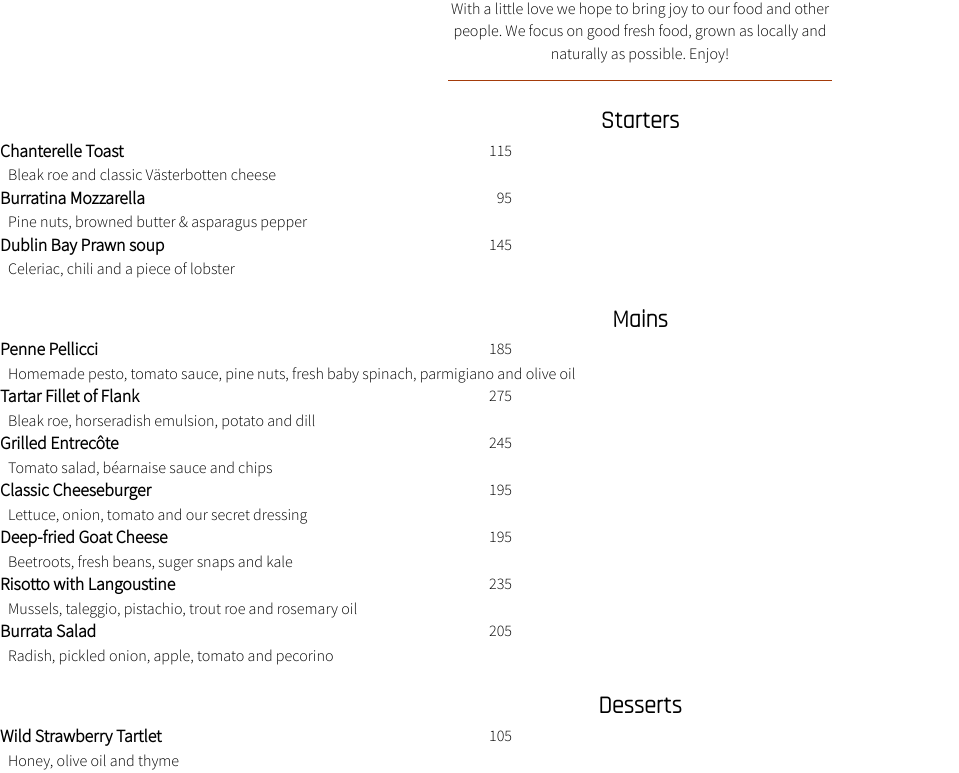
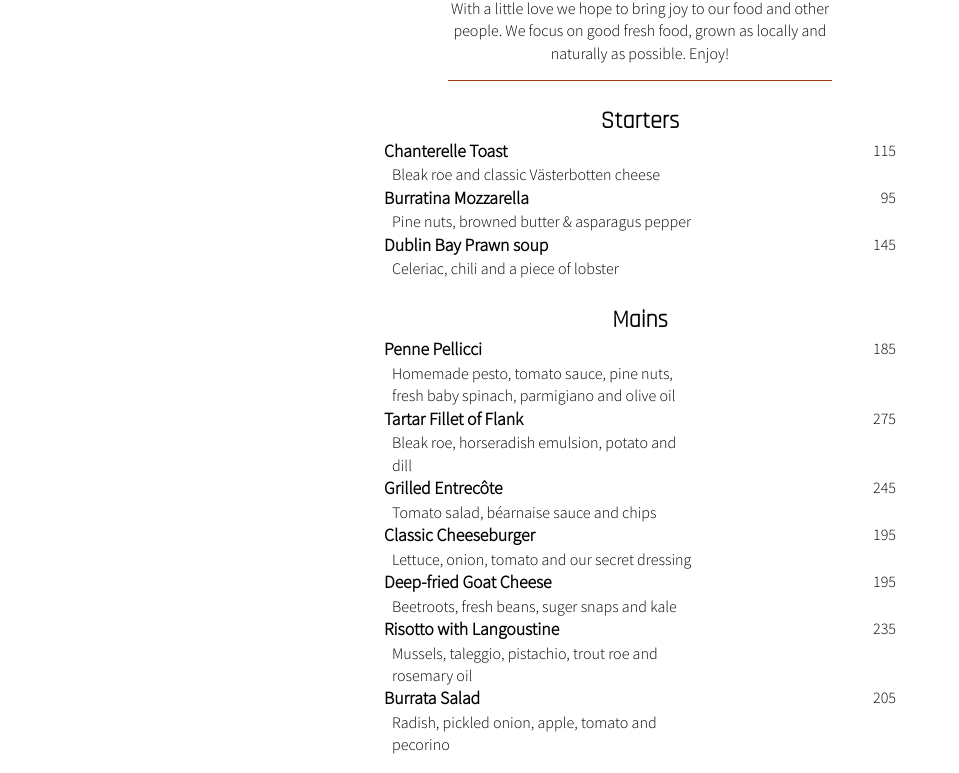
Before and after one commit to JuliaLahdo/malina-restaurant, a React (Create React App) app: page /Menu in a window 1280 px wide. Shown: the part 880-1653 px from the top of the page, without its empty margins (0-959 px from the left). Built offline with nearby package versions, Linux system fonts and the light colour scheme; the HTML template or start-up script is replaced by a standard one.

Commit message:
Add finishing styling for menu-page

```diff
--- a/src/Pages/Menu/Menu.css
+++ b/src/Pages/Menu/Menu.css
@@ -7,10 +7,6 @@
         margin-bottom: 2em;
     }
 
-    /*{
-        border: 1px solid red;
-    } */
-
     .categoryHeader{
         font-family: 'Rajdhani', sans-serif;
         margin-top: 1em;
@@ -18,13 +14,8 @@
     }
 
     .titlePriceContainer{
-        width: 40%;
         display: flex;
-        /* justify-content: center; */
         justify-content: space-between;
-    }
-
-    .itemTitle, .itemPrice{
     }
 
     .itemTitle, .itemDescription, .itemPrice{
@@ -41,13 +32,8 @@
     }
 
     .typeItemContainer{
-        /* width: 40%; */
-        /* display: inline-flex;
-        flex-direction: column; */
-        /* justify-content: center; */
-        /* align-items: flex-start; */
-        /* flex-direction: column; */
-        /* margin: auto; */
+        width: 80%;
+        margin: 0 auto;
     }
 
 }
@@ -62,10 +48,17 @@
     .itemDescription{
         max-width: 60%;
     }
+
+    .typeItemContainer{
+        width: 60%;
+    }
 }
 
 /* Large devices (desktops, 992px and up) */
 @media (min-width: 992px) {
+    .typeItemContainer{
+        width: 40%;
+    }
 
 }
 
```
